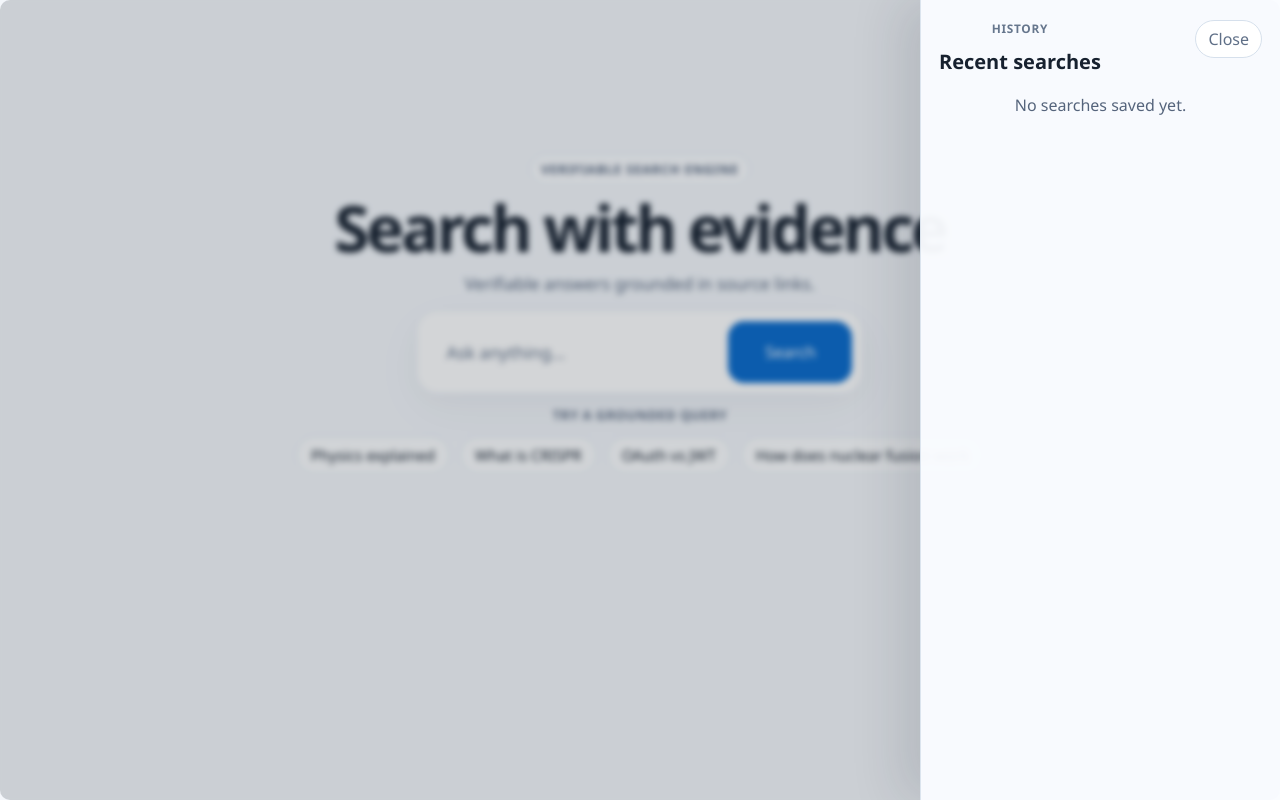
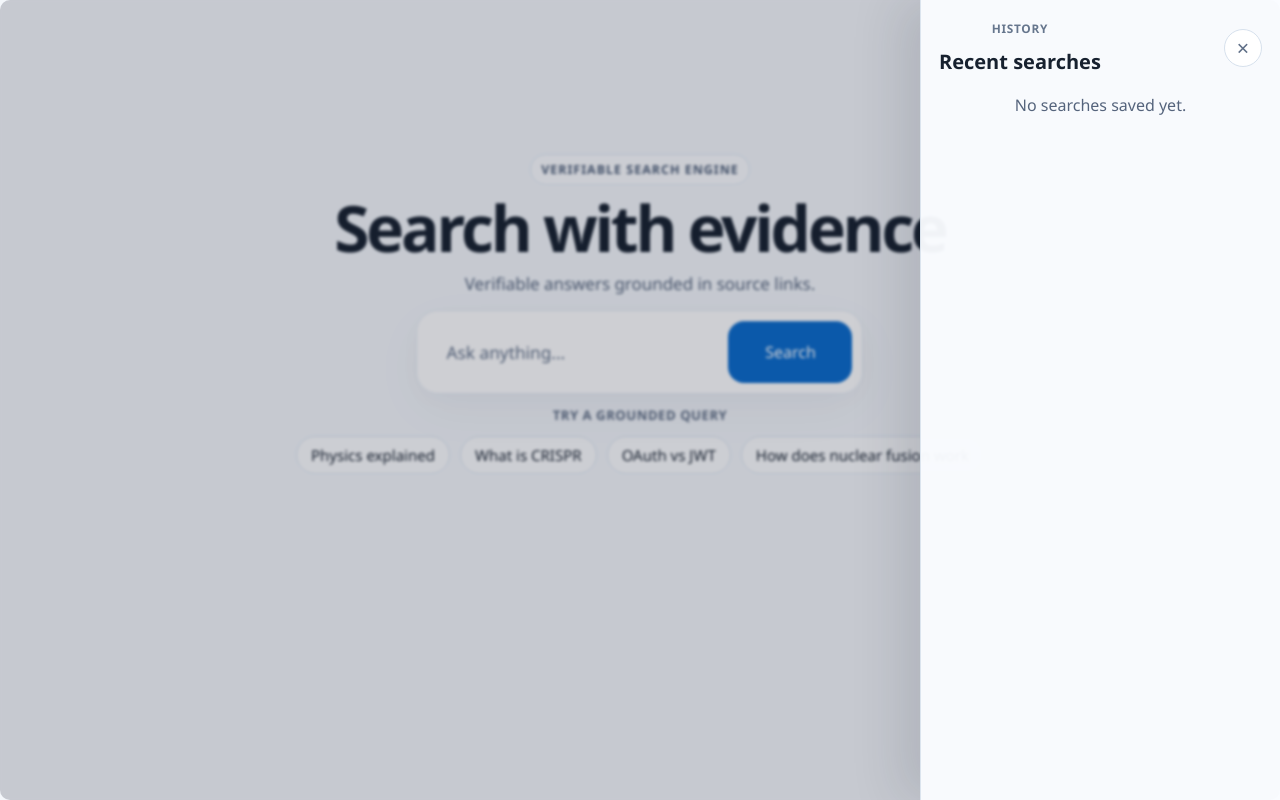
Before and after one commit to xeo-ma/ai-search-engine, a Next.js app in the folder frontend/: page / in a window 1280 px wide. Both pictures are taken after a click on the button 1192 px from the left and 40 px from the top of the page. Built offline with nearby package versions, Linux system fonts and the light colour scheme.

Commit message:
Polish utility surfaces

```diff
--- a/frontend/src/components/AppUtilities.tsx
+++ b/frontend/src/components/AppUtilities.tsx
@@ -171,7 +171,10 @@ export function AppUtilities({ historyItems, onRunHistory, onClearHistory }: App
                 <div className="settings-menu" role="menu" aria-label="Settings menu">
                   <div className="settings-menu-section">
                     <p className="settings-menu-label">Search</p>
-                    <p className="settings-menu-value">Safe search always on</p>
+                    <div className="settings-menu-row">
+                      <span className="settings-menu-value">Safe search</span>
+                      <span className="settings-menu-status">On</span>
+                    </div>
                   </div>
                   <div className="settings-menu-section">
                     <p className="settings-menu-label">Data</p>
@@ -213,7 +216,7 @@ export function AppUtilities({ historyItems, onRunHistory, onClearHistory }: App
                 aria-label="Close search history"
                 onClick={() => setShowHistory(false)}
               >
-                Close
+                <span aria-hidden="true">×</span>
               </button>
             </div>
 
--- a/frontend/src/styles/globals.css
+++ b/frontend/src/styles/globals.css
@@ -149,8 +149,8 @@ main {
 
 .settings-menu {
   position: absolute;
-  top: calc(100% + 10px);
-  right: 0;
+  top: calc(100% + 8px);
+  right: -4px;
   z-index: 35;
   width: min(280px, calc(100vw - 32px));
   display: grid;
@@ -162,6 +162,7 @@ main {
   box-shadow: 0 18px 38px rgba(23, 33, 47, 0.12);
   backdrop-filter: blur(14px);
   -webkit-backdrop-filter: blur(14px);
+  text-align: left;
 }
 
 .settings-menu-section {
@@ -184,28 +185,49 @@ main {
   line-height: 1.45;
 }
 
+.settings-menu-row {
+  display: flex;
+  align-items: center;
+  justify-content: space-between;
+  gap: 12px;
+}
+
+.settings-menu-status {
+  display: inline-flex;
+  align-items: center;
+  min-height: 24px;
+  padding: 0 9px;
+  border-radius: 999px;
+  background: #eef5ff;
+  color: #2d5f9d;
+  font-size: 0.78rem;
+  font-weight: 700;
+  line-height: 1;
+}
+
 .settings-menu-action {
   width: 100%;
   justify-content: flex-start;
   min-height: 40px;
   padding: 0;
   background: transparent;
-  color: var(--danger);
+  color: #dc2626;
   font-weight: 600;
+  text-align: left;
 }
 
 .settings-menu-action:hover,
 .settings-menu-action:focus-visible {
-  color: #8f1d12;
+  color: #b91c1c;
 }
 
 .history-drawer-backdrop {
   position: fixed;
   inset: 0;
   z-index: 39;
-  background: rgba(18, 28, 40, 0.18);
-  backdrop-filter: blur(3px);
-  -webkit-backdrop-filter: blur(3px);
+  background: rgba(16, 24, 40, 0.2);
+  backdrop-filter: blur(1.5px);
+  -webkit-backdrop-filter: blur(1.5px);
 }
 
 .history-drawer {
@@ -224,7 +246,7 @@ main {
 
 .history-drawer-header {
   display: flex;
-  align-items: flex-start;
+  align-items: center;
   justify-content: space-between;
   gap: 12px;
   margin-bottom: 18px;
@@ -245,12 +267,16 @@ main {
 }
 
 .history-drawer-close {
+  width: 38px;
+  height: 38px;
   min-height: 38px;
-  padding: 0 12px;
+  padding: 0;
   border: 1px solid #d6e0ec;
   border-radius: 999px;
   background: white;
   color: #5f6f87;
+  font-size: 1.35rem;
+  line-height: 1;
 }
 
 .history-drawer-empty {
```
